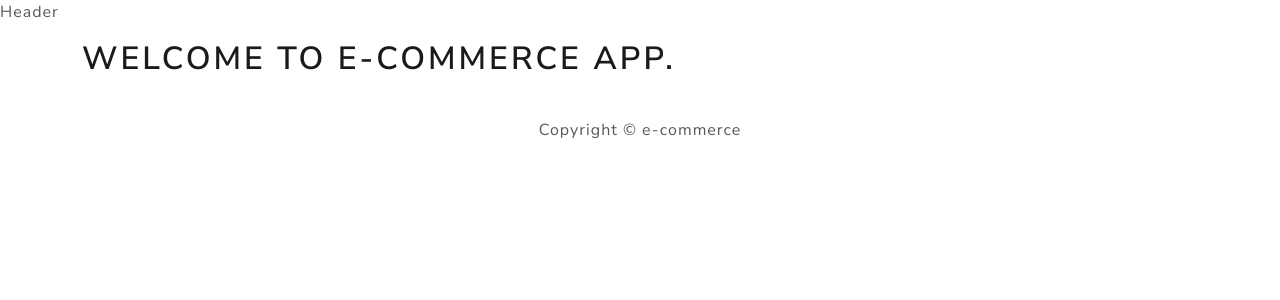
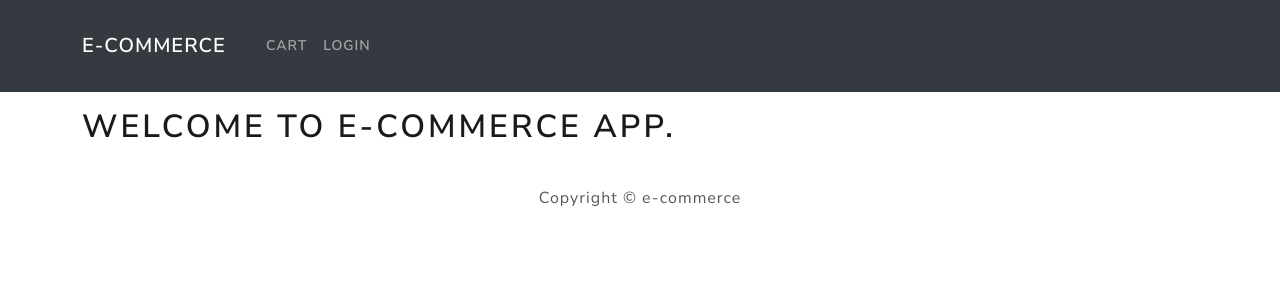
Before and after one commit to mainaliashish/front-end, a React (Create React App) app: page / in a window 1280 px wide. Shown: the top 300 px of the page. Built offline with nearby package versions, Linux system fonts and the light colour scheme.

Commit message:
- Update add navbar

```diff
--- a/src/components/Header.js
+++ b/src/components/Header.js
@@ -1,13 +1,31 @@
 import React from 'react';
+import Container from "react-bootstrap/Container";
+import Nav from "react-bootstrap/Nav";
+import Navbar from "react-bootstrap/Navbar";
 
 function Header(params) {
-    return(
-        <div>
-            <header>
-                Header
-            </header>
-        </div>
-    )
+    return (
+      <div>
+        <header>
+          <Navbar bg="dark" expand="lg" variant="dark" collapseOnSelect>
+            <Container>
+              <Navbar.Brand href="/">E-commerce</Navbar.Brand>
+              <Navbar.Toggle aria-controls="basic-navbar-nav" />
+              <Navbar.Collapse id="basic-navbar-nav">
+                <Nav className="me-auto">
+                  <Nav.Link href="/cart">
+                    <i className="fas fa-shopping-cart"></i>Cart
+                  </Nav.Link>
+                  <Nav.Link href="/login">
+                    <i className="fas fa-user"></i>Login
+                  </Nav.Link>
+                </Nav>
+              </Navbar.Collapse>
+            </Container>
+          </Navbar>
+        </header>
+      </div>
+    );
 }
 
-export default Header
+export default Header;
```
